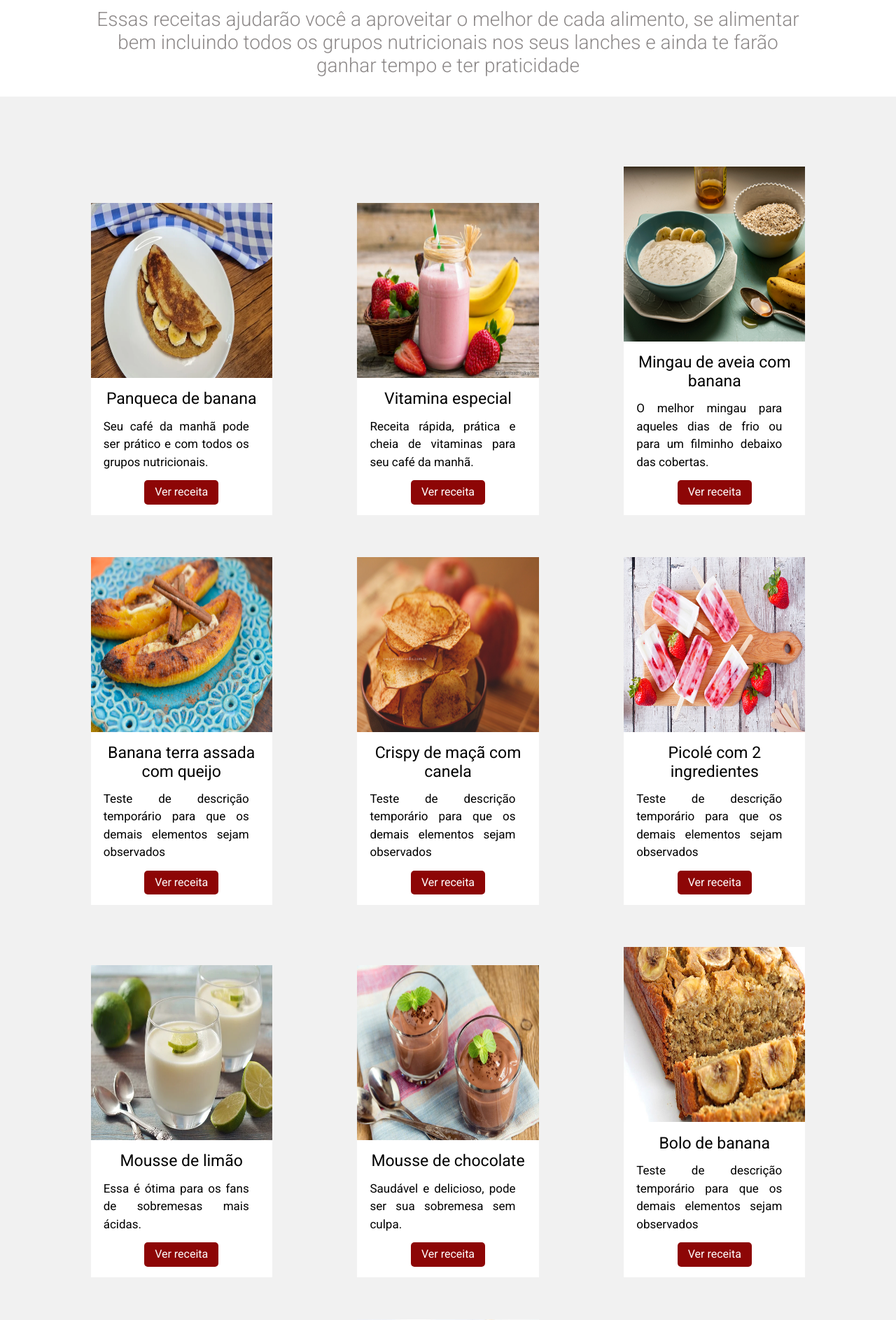
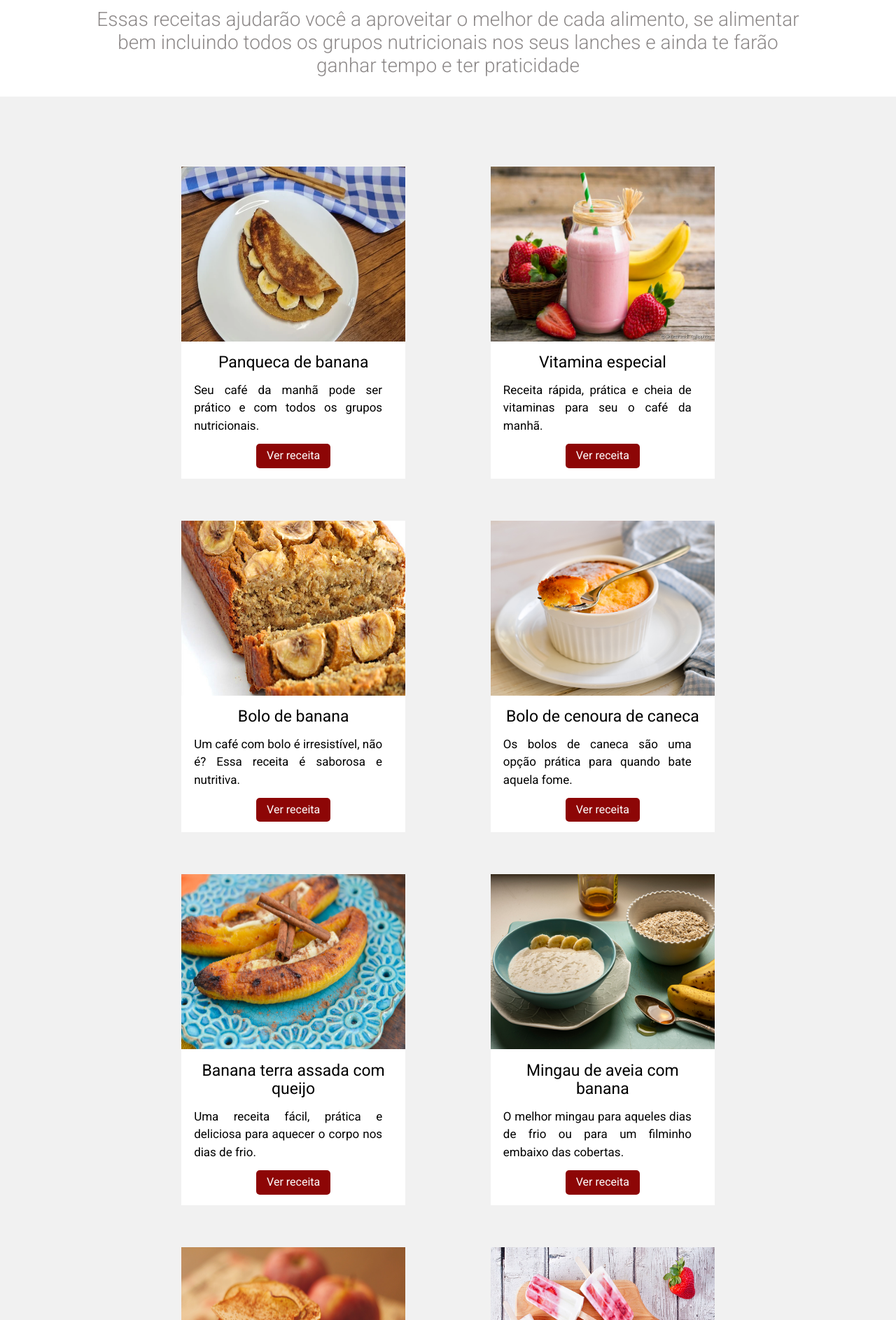
Before and after one commit to Maiarasantos672/receitas-saudaveis, a PHP site: page / in a window 1280 px wide. Shown: the part 566-2452 px from the top of the page at 70% size. Run offline with PHP 8.4, Linux system fonts and the light colour scheme.

Commit message:
feat: add description for all recipes

```diff
--- a/assets/css/receita/receita.css
+++ b/assets/css/receita/receita.css
@@ -14,6 +14,7 @@
     .receita {
         margin: 30px 5%;
         width: 39%;
+        min-width: 320px;
     }
 }
 
@@ -21,5 +22,6 @@
     .receita {
         margin: 30px 5%;
         width: 22%;
+        min-width: 320px;
     }
 }
--- a/index.html
+++ b/index.html
@@ -74,31 +74,47 @@
                     <img alt="Vitamina de cor rosa dentro de um pote de vidro com canudo verde, possui quatro morangos e duas bananas ao redor" class="receita__imagem" src="./assets/img/receitas/vitamina-especial.jpg" />
                     <div class="receita__conteudo">
                         <h3 class="receita__titulo">Vitamina especial</h3>
-                        <p class="receita__descricao">Receita rápida, prática e cheia de vitaminas para seu café da manhã.</p>
+                        <p class="receita__descricao">Receita rápida, prática e cheia de vitaminas para seu o café da manhã.</p>
                         <button id="receita__botao--vitamina-especial" class="receita__botao">Ver receita</button>
+                    </div>
+                </div>
+                <div class="receita">
+                    <img alt="Bolo de banana cortado e com rodelas de banana em cima para enfeitar" class="receita__imagem" src="./assets/img/receitas/bolo-de-banana.jpg" />
+                    <div class="receita__conteudo">
+                        <h3 class="receita__titulo">Bolo de banana</h3>
+                        <p class="receita__descricao">Um café com bolo é irresistível, não é? Essa receita é saborosa e nutritiva.</p>
+                        <button id="receita__botao--bolo-de-banana" class="receita__botao">Ver receita</button>
+                    </div>
+                </div>
+                <div class="receita">
+                    <img alt="Pote com bolo de cenoura e um garfo em cima retirando um pedaço do bolo" class="receita__imagem" src="./assets/img/receitas/bolo-de-cenoura-de-caneca.jpg" />
+                    <div class="receita__conteudo">
+                        <h3 class="receita__titulo">Bolo de cenoura de caneca</h3>
+                        <p class="receita__descricao">Os bolos de caneca são uma opção prática para quando bate aquela fome.</p>
+                        <button id="receita__botao--bolo-de-cenoura-de-caneca" class="receita__botao">Ver receita</button>
+                    </div>
+                </div>
+                <div class="receita">
+                    <img alt="Bananas assadas, douradas, recheadas com queijo e com pedaços de canela por cima para decoração." class="receita__imagem" src="./assets/img/receitas/banana-com-queijo.jpg" />
+                    <div class="receita__conteudo">
+                        <h3 class="receita__titulo">Banana terra assada com queijo</h3>
+                        <p class="receita__descricao">Uma receita fácil, prática e deliciosa para aquecer o corpo nos dias de frio.</p>
+                        <button id="receita__botao--banana-terra-assada-com-queijo" class="receita__botao">Ver receita</button>
                     </div>
                 </div>
                 <div class="receita">
                     <img alt="Mingau de aveia com banana em uma tigela esverdeada, pote branco com aveia, duas bananas e uma colher de mel" class="receita__imagem" src="./assets/img/receitas/mingau-de-aveia-com-banana.jpg" />
                     <div class="receita__conteudo">
                         <h3 class="receita__titulo">Mingau de aveia com banana</h3>
-                        <p class="receita__descricao">O melhor mingau para aqueles dias de frio ou para um filminho debaixo das cobertas.</p>
+                        <p class="receita__descricao">O melhor mingau para aqueles dias de frio ou para um filminho embaixo das cobertas.</p>
                         <button id="receita__botao--mingau-de-aveia-com-banana" class="receita__botao">Ver receita</button>
-                    </div>
-                </div>
-                <div class="receita">
-                    <img alt="Bananas assadas, douradas, recheadas com queijo e com pedaços de canela por cima para decoração." class="receita__imagem" src="./assets/img/receitas/banana-com-queijo.jpg" />
-                    <div class="receita__conteudo">
-                        <h3 class="receita__titulo">Banana terra assada com queijo</h3>
-                        <p class="receita__descricao">Teste de descrição temporário para que os demais elementos sejam observados</p>
-                        <button id="receita__botao--banana-terra-assada-com-queijo" class="receita__botao">Ver receita</button>
                     </div>
                 </div>
                 <div class="receita">
                     <img alt="Pote cheio de maçã crispy com canela polvilhada em cima" class="receita__imagem" src="./assets/img/receitas/crispy-de-maca.jpg" />
                     <div class="receita__conteudo">
                         <h3 class="receita__titulo">Crispy de maçã com canela</h3>
-                        <p class="receita__descricao">Teste de descrição temporário para que os demais elementos sejam observados</p>
+                        <p class="receita__descricao">Você tem dificuldade em consumir frutas? Então experimente essa receita.</p>
                         <button id="receita__botao--crispy-de-maca-com-canela" class="receita__botao">Ver receita</button>
                     </div>
                 </div>
@@ -106,39 +122,39 @@
                     <img alt="Cinco picolés de morango natural em cima de uma tábua de corte" class="receita__imagem" src="./assets/img/receitas/picole.jpg" />
                     <div class="receita__conteudo">
                         <h3 class="receita__titulo">Picolé com 2 ingredientes</h3>
-                        <p class="receita__descricao">Teste de descrição temporário para que os demais elementos sejam observados</p>
+                        <p class="receita__descricao">Bateu aquela vontade de tomar um sorvete? Essa receita é super saudável e prática de fazer.</p>
                         <button id="receita__botao--picole-com-dois-ingredientes" class="receita__botao">Ver receita</button>
+                    </div>
+                </div>
+                <div class="receita">
+                    <img alt="Caneca com bolo de banana e rodelas de banana em cima para decoração. Ao lado há uma banana." class="receita__imagem" src="./assets/img/receitas/bolo-de-banana-de-caneca.jpg" />
+                    <div class="receita__conteudo">
+                        <h3 class="receita__titulo">Bolo de banana de caneca</h3>
+                        <p class="receita__descricao">Basta misturar os ingredientes em uma caneca, levar ao microondas e está pronto.</p>
+                        <button id="receita__botao--bolo-de-banana-de-caneca" class="receita__botao">Ver receita</button>
+                    </div>
+                </div>
+                <div class="receita">
+                    <img alt="Mousse de chocolate em dois copos arredondados com lascas de chocolate e folhas de hortelâ para decoração" class="receita__imagem" src="./assets/img/receitas/mousse-de-chocolate.jpg" />
+                    <div class="receita__conteudo">
+                        <h3 class="receita__titulo">Mousse de chocolate</h3>
+                        <p class="receita__descricao">Muito saudável e delicioso, pode ser sua sobremesa sem culpa.</p>
+                        <button id="receita__botao--mousse-de-chocolate" class="receita__botao">Ver receita</button>
                     </div>
                 </div>
                 <div class="receita">
                     <img alt="Mousse de limão em dois copos arredondados e com rodelas de limão em cima para decoração" class="receita__imagem" src="./assets/img/receitas/mousse-de-limao.jpg" />
                     <div class="receita__conteudo">
                         <h3 class="receita__titulo">Mousse de limão</h3>
-                        <p class="receita__descricao">Essa é ótima para os fans de sobremesas mais ácidas.</p>
+                        <p class="receita__descricao">Essa receita é ótima para os fãs de sobremesas mais ácidas.</p>
                         <button id="receita__botao--mousse-de-limao" class="receita__botao">Ver receita</button>
-                    </div>
-                </div>
-                <div class="receita">
-                    <img alt="Mousse de chocolate em dois copos arredondados com lascas de chocolate e folhas de hortelâ para decoração" class="receita__imagem" src="./assets/img/receitas/mousse-de-chocolate.jpg" />
-                    <div class="receita__conteudo">
-                        <h3 class="receita__titulo">Mousse de chocolate</h3>
-                        <p class="receita__descricao">Saudável e delicioso, pode ser sua sobremesa sem culpa.</p>
-                        <button id="receita__botao--mousse-de-chocolate" class="receita__botao">Ver receita</button>
-                    </div>
-                </div>
-                <div class="receita">
-                    <img alt="Bolo de banana cortado e com rodelas de banana em cima para enfeitar" class="receita__imagem" src="./assets/img/receitas/bolo-de-banana.jpg" />
-                    <div class="receita__conteudo">
-                        <h3 class="receita__titulo">Bolo de banana</h3>
-                        <p class="receita__descricao">Teste de descrição temporário para que os demais elementos sejam observados</p>
-                        <button id="receita__botao--bolo-de-banana" class="receita__botao">Ver receita</button>
                     </div>
                 </div>
                 <div class="receita">
                     <img alt="Potes de vidro e altos com overnight de frutas contendo diversas frutas vermelhas." class="receita__imagem" src="./assets/img/receitas/overnight-de-fruta.jpg" />
                     <div class="receita__conteudo">
                         <h3 class="receita__titulo">Overnight de frutas</h3>
-                        <p class="receita__descricao">Teste de descrição temporário para que os demais elementos sejam observados</p>
+                        <p class="receita__descricao">Uma receita prática e saudável para inovar nos seus lanches.</p>
                         <button id="receita__botao--overnight-de-frutas" class="receita__botao">Ver receita</button>
                     </div>
                 </div>
@@ -146,7 +162,7 @@
                     <img alt="Dois pequenos potes com overnight de chocolate com bananas e granola para enfeitar" class="receita__imagem" src="./assets/img/receitas/overnight-chocolate.jpg" />
                     <div class="receita__conteudo">
                         <h3 class="receita__titulo">Overnight de chocolate</h3>
-                        <p class="receita__descricao">Teste de descrição temporário para que os demais elementos sejam observados</p>
+                        <p class="receita__descricao">Quer ter mais saciedade e emagrecer de forma saudável? Então experimente essa receita.</p>
                         <button id="receita__botao--overnight-de-chocolate" class="receita__botao">Ver receita</button>
                     </div>
                 </div>
@@ -154,7 +170,7 @@
                     <img alt="Quatro crepes suiços de chocolate dobrados em um prato com cobertura de chocolate" class="receita__imagem" src="./assets/img/receitas/crepes-chocolate.jpg" />
                     <div class="receita__conteudo">
                         <h3 class="receita__titulo">Crepes de chocolate</h3>
-                        <p class="receita__descricao">Teste de descrição temporário para que os demais elementos sejam observados</p>
+                        <p class="receita__descricao">Você vai adorar essa receita saudável com chocolate, coma sem nenhuma neura.</p>
                         <button id="receita__botao--crepes-de-chocolate" class="receita__botao">Ver receita</button>
                     </div>
                 </div>
@@ -162,7 +178,7 @@
                     <img alt="Tortinha de maçã redonda com fatias de maçã sobre ela" class="receita__imagem" src="./assets/img/receitas/tortinha-de-maca.jpg" />
                     <div class="receita__conteudo">
                         <h3 class="receita__titulo">Tortinha de maçã</h3>
-                        <p class="receita__descricao">Teste de descrição temporário para que os demais elementos sejam observados</p>
+                        <p class="receita__descricao">Uma receita saudável e deliciosa pra quando bater aquela vontade de comer um doce.</p>
                         <button id="receita__botao--tortinha-de-maca" class="receita__botao">Ver receita</button>
                     </div>
                 </div>
@@ -170,7 +186,7 @@
                     <img alt="Pote cheio de geléia de morango em cima de uma tábua de corte, com morangos e duas fatias de pão com geléia ao lado" class="receita__imagem" src="./assets/img/receitas/geleia-de-morango.jpg" />
                     <div class="receita__conteudo">
                         <h3 class="receita__titulo">Geléia de morango</h3>
-                        <p class="receita__descricao">Teste de descrição temporário para que os demais elementos sejam observados</p>
+                        <p class="receita__descricao">Você adora um doce pra passar no pão? Então prove essa geleia caseira, fácil de fazer e deliciosa.</p>
                         <button id="receita__botao--geleia-de-morango" class="receita__botao">Ver receita</button>
                     </div>
                 </div>
@@ -178,7 +194,7 @@
                     <img alt="Caneca com cappuccino cremoso com bastante espuma. Ao fundo há uma jarra de leite e um pote do cappuccino cremoso" class="receita__imagem" src="./assets/img/receitas/cappuccino-cremoso.jpg" />
                     <div class="receita__conteudo">
                         <h3 class="receita__titulo">Cappuccino cremoso</h3>
-                        <p class="receita__descricao">Teste de descrição temporário para que os demais elementos sejam observados</p>
+                        <p class="receita__descricao">Sabia que aquele café cremoso que você tanto ama pode ser feito de uma maneira saudável?</p>
                         <button id="receita__botao--cappuccino-cremoso" class="receita__botao">Ver receita</button>
                     </div>
                 </div>
@@ -186,31 +202,15 @@
                     <img alt="Pote de sobremesa com creme de papaya e morangos para decoração" class="receita__imagem" src="./assets/img/receitas/creme-de-papaya.jpg" />
                     <div class="receita__conteudo">
                         <h3 class="receita__titulo">Creme de papaya</h3>
-                        <p class="receita__descricao">Teste de descrição temporário para que os demais elementos sejam observados</p>
+                        <p class="receita__descricao">Essa receita tem mais nutrientes e menos calorias. Além de ser muito fácil de fazer.</p>
                         <button id="receita__botao--creme-de-papaya" class="receita__botao">Ver receita</button>
-                    </div>
-                </div>
-                <div class="receita">
-                    <img alt="Pote com bolo de cenoura e um garfo em cima retirando um pedaço do bolo" class="receita__imagem" src="./assets/img/receitas/bolo-de-cenoura-de-caneca.jpg" />
-                    <div class="receita__conteudo">
-                        <h3 class="receita__titulo">Bolo de cenoura de caneca</h3>
-                        <p class="receita__descricao">Teste de descrição temporário para que os demais elementos sejam observados</p>
-                        <button id="receita__botao--bolo-de-cenoura-de-caneca" class="receita__botao">Ver receita</button>
-                    </div>
-                </div>
-                <div class="receita">
-                    <img alt="Caneca com bolo de banana e rodelas de banana em cima para decoração. Ao lado há uma banana." class="receita__imagem" src="./assets/img/receitas/bolo-de-banana-de-caneca.jpg" />
-                    <div class="receita__conteudo">
-                        <h3 class="receita__titulo">Bolo de banana de caneca</h3>
-                        <p class="receita__descricao">Teste de descrição temporário para que os demais elementos sejam observados</p>
-                        <button id="receita__botao--bolo-de-banana-de-caneca" class="receita__botao">Ver receita</button>
                     </div>
                 </div>
                 <div class="receita">
                     <img alt="Muffin de banana com chocolate ao centro." class="receita__imagem" src="./assets/img/receitas/muffin-de-chocolate.jpg" />
                     <div class="receita__conteudo">
                         <h3 class="receita__titulo">Muffin de banana com chocolate</h3>
-                        <p class="receita__descricao">Teste de descrição temporário para que os demais elementos sejam observados</p>
+                        <p class="receita__descricao">Quer comer um doce sem sair da linha? Então experimente essa receita prática e saudável.</p>
                         <button id="receita__botao--muffin-de-banana-com-chocolate" class="receita__botao">Ver receita</button>
                     </div>
                 </div>
@@ -218,7 +218,7 @@
                     <img alt="Cinco panquecas americanas empilhadas com bastante mel de cobertura" class="receita__imagem" src="./assets/img/receitas/panqueca-americana.jpg" />
                     <div class="receita__conteudo">
                         <h3 class="receita__titulo">Panqueca americana saudável</h3>
-                        <p class="receita__descricao">Teste de descrição temporário para que os demais elementos sejam observados</p>
+                        <p class="receita__descricao">São deliciosas e combinam com geleias, mel e frutas. Se você nunca fez, a hora é agora!</p>
                         <button id="receita__botao--panqueca-americana-saudavel" class="receita__botao">Ver receita</button>
                     </div>
                 </div>
@@ -226,7 +226,7 @@
                     <img alt="Cookie de banana com castanhas para enfeitar" class="receita__imagem" src="./assets/img/receitas/cookie-saudavel.jpg" />
                     <div class="receita__conteudo">
                         <h3 class="receita__titulo">Cookie de banana</h3>
-                        <p class="receita__descricao">Teste de descrição temporário para que os demais elementos sejam observados</p>
+                        <p class="receita__descricao">Aqui você consegue aproveitar aquelas bananas muito maduras com uma receita deliciosa! </p>
                         <button id="receita__botao--cookie-de-banana" class="receita__botao">Ver receita</button>
                     </div>
                 </div>
@@ -234,7 +234,7 @@
                     <img alt="Snack de grão de bico temperado e com uma cor bem viva dentro de um cone de papel seda" class="receita__imagem" src="./assets/img/receitas/snack-grao-de-bico.jpg" />
                     <div class="receita__conteudo">
                         <h3 class="receita__titulo">Snack de grão de bico</h3>
-                        <p class="receita__descricao">Receita simples e prática para você ter um delicioso snack para beliscar durante o dia.</p>
+                        <p class="receita__descricao">Receita simples, prática e saborosa para você ter um delicioso snack para beliscar quando você quiser.</p>
                         <button id="receita__botao--snack-de-grao-de-bico" class="receita__botao">Ver receita</button>
                     </div>
                 </div>
@@ -242,15 +242,15 @@
                     <img alt="Pão de queijo de frigideira cortado ao meio com uma fatia sendo puxada para cima com o auxílio de um garfo, fazendo um fio de queijo" class="receita__imagem" src="./assets/img/receitas/pao-de-queijo.jpg" />
                     <div class="receita__conteudo">
                         <h3 class="receita__titulo">Pão de queijo de frigideira</h3>
-                        <p class="receita__descricao">Teste de descrição temporário para que os demais elementos sejam observados</p>
+                        <p class="receita__descricao">Você adora pão de queijo? Então você não pode deixar de fazer essa receita superprática e saudável.</p>
                         <button id="receita__botao--pao-de-queijo-de-frigideira" class="receita__botao">Ver receita</button>
                     </div>
                 </div>
                 <div class="receita">
                     <img alt="Pote no formato de prato fundo cheio de patê de atum com abacate e pedaços de cebolinha em cima para decorar" class="receita__imagem" src="./assets/img/receitas/pate-de-atum.jpg" />
                     <div class="receita__conteudo">
-                        <h3 class="receita__titulo">Patê de atum com abacate</h3>
-                        <p class="receita__descricao">Teste de descrição temporário para que os demais elementos sejam observados</p>
+                        <h3 class="receita__titulo">Patê de atum c/ abacate</h3>
+                        <p class="receita__descricao">Uma opção saudável para substituir os embutidos no seu dia. Rica em proteínas e gordura boa.</p>
                         <button id="receita__botao--pate-de-atum-com-abacate" class="receita__botao">Ver receita</button>
                     </div>
                 </div>
@@ -258,7 +258,7 @@
                     <img alt="Crepioca recheada com cenoura, rúcula, tomates e um creme branco sobre uma tábua de corte" class="receita__imagem" src="./assets/img/receitas/crepioca.jpg" />
                     <div class="receita__conteudo">
                         <h3 class="receita__titulo">Crepioca</h3>
-                        <p class="receita__descricao">Teste de descrição temporário para que os demais elementos sejam observados</p>
+                        <p class="receita__descricao">Uma excelente opção para substituir o pão no café da manhã. Uma receita versátil que te dará muita saciedade.</p>
                         <button id="receita__botao--crepioca" class="receita__botao">Ver receita</button>
                     </div>
                 </div>
@@ -496,7 +496,7 @@
                             <li>Corte as maçãs em rodelas bem fininhas, quanto mais fininhas mais crocantes elas ficarão.</li>
                             <li>Polvilhe canela nas maçãs.</li>
                             <li>Leve à air fryer por 15min a 200ºC ou forno por 15min a 180ºC (verificar a cada 5 ou 10min se estão douradinhas).</li>
-                            <li>Você pode servir em cima de algum iogurte, mingau, overnight oats ou puto mesmo.</li>
+                            <li>Você pode servir em cima de algum iogurte, mingau, overnight oats ou puro mesmo.</li>
                         </ol>
                     </div>
                 </div>
@@ -521,9 +521,9 @@
                     <div class="modal__preparo">
                         <h4 class="modal__subtitulo">Modo de preparo</h4>
                         <ol class="modal__itens">
-                            <li>Junte a aveia, banana, chia, cacau, essência de baunilha e o mel e mexa bem até ficar homogêneo.</li>
+                            <li>Junte todos os ingredientes e misture bem até ficar homogêneo.</li>
                             <li>Coloque em um recipiente e cubra com papel filme.</li>
-                            <li>Deixe na geladeira de um dia para o outro (+/- 8hrs) e então estará pronto para você se deliciar.</li>
+                            <li>Deixe na geladeira de um dia para o outro (pelo menos 8hrs) e então estará pronto para você se deliciar.</li>
                         </ol>
                     </div>
                 </div>
@@ -599,7 +599,7 @@
                     <div class="modal__preparo">
                         <h4 class="modal__subtitulo">Modo de preparo</h4>
                         <ol class="modal__itens">
-                            <li>Misture bem os ingredientes e leve para dourar em uma frigideira, arrumadno a massa para que ela fique toda bem juntinha e prontinho!!</li>
+                            <li>Misture bem os ingredientes e leve para dourar em uma frigideira, arrumando a massa para que ela fique toda bem juntinha e prontinho!!</li>
                         </ol>
                     </div>
                 </div>
```
Also changed, not shown: assets/img/linkedInIMG.png (deleted), assets/img/logo.jpg (deleted), assets/img/whatsapp.png (deleted).
